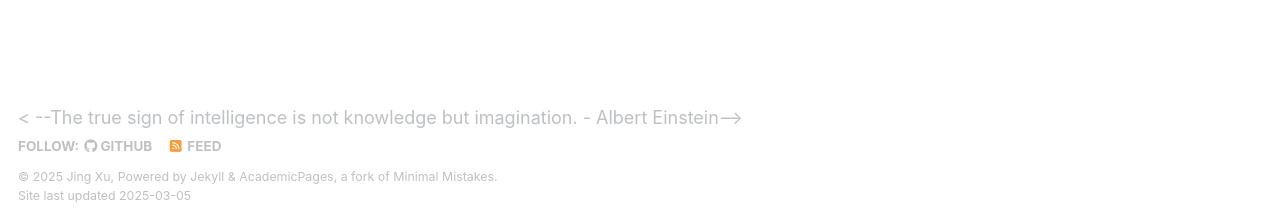
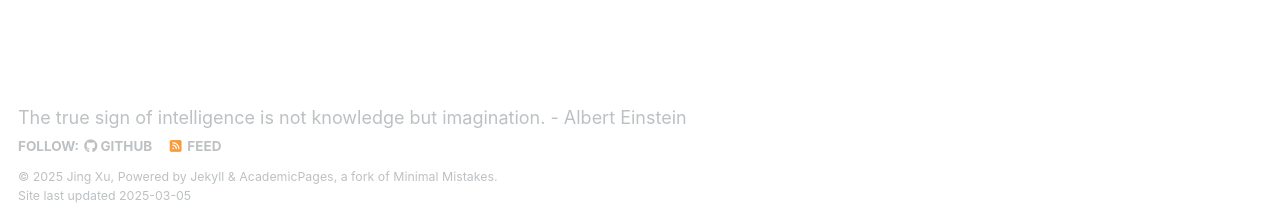
Before and after one commit to xujing1994/xujing1994.github.io, a Jekyll site: the page built from _pages/about.md, in a window 1280 px wide and 900 px high, scrolled down 667 px. Shown: the part 677-897 px from the top of the window. Built offline with Jekyll 4.4.1, drawn with Linux system fonts in a browser that asks for light colours; some web fonts are replaced; part of the change alters nothing that is shown.

```diff
--- a/_includes/footer/custom.html
+++ b/_includes/footer/custom.html
@@ -1,3 +1,3 @@
 <!-- start custom footer snippets -->
-< --The true sign of intelligence is not knowledge but imagination. - Albert Einstein-->
+The true sign of intelligence is not knowledge but imagination. - Albert Einstein
 <!-- end custom footer snippets -->
```
